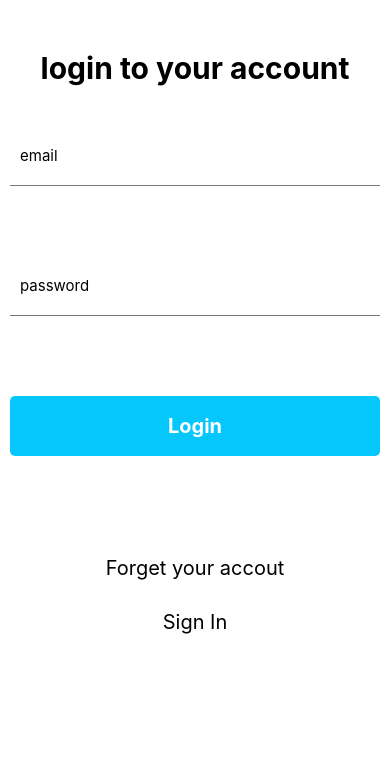
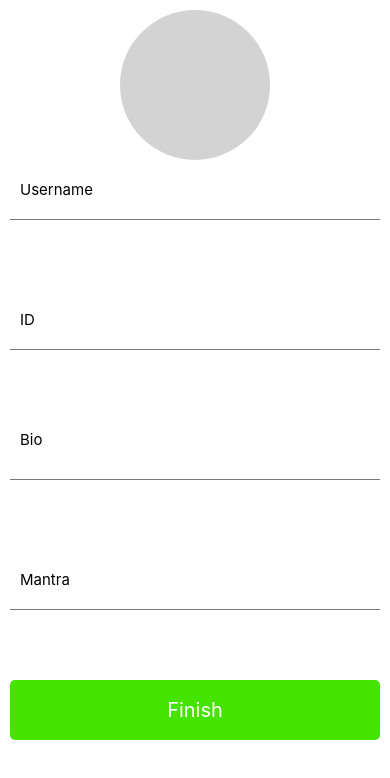
Before and after one commit to EdimarfS/pipooChat, a React Native app in the folder pipocar/: screen / in a window 390 px wide. Shown: the top 778 px of the page. Built offline with nearby package versions, Linux system fonts and the light colour scheme.

Commit message:
UserPersonalDataForm UI done

```diff
--- a/pipocar/App.js
+++ b/pipocar/App.js
@@ -5,9 +5,10 @@ import {
   StatusBar
 } from 'react-native';
 import OneSignal from 'react-native-onesignal';
-import { IntroductionScreen, LoginScreen, SignScreen } from './src/screens';
+import { IntroductionScreen, LoginScreen, SignScreen, UserPersonalEditDataScreen } from './src/screens';
 import './src/fixtimerbug';
 import SignForm from './src/components/screenForms/SignForm';
+import UserPersonalDataScreen from './src/screens/UserPersonalDataScreen';
 //import { Router } from 'react-native-router-flux';
 //import { IntroductionScreen } from './src/screens';
 //import Router from './src/router/Router';
@@ -42,7 +43,7 @@ class  App extends Component{
   render()
   {
     return(
-      <LoginScreen/>
+      <UserPersonalDataScreen/>
     )
   }
 
--- a/pipocar/src/components/screenForms/UserPersonalDataForm.js
+++ b/pipocar/src/components/screenForms/UserPersonalDataForm.js
@@ -5,7 +5,12 @@ import React, { Component } from "react";
 import {
   View,
   Text,
+  TouchableOpacity,
 } from "react-native";
+import {
+  Input,
+  Button,
+} from '../reusebleComponents/index';
 
 class  UserPersonalDataForm extends Component {
 
@@ -13,12 +18,101 @@ class  UserPersonalDataForm extends Component {
 
 
 render(){
-  console.log('UserPersonalDataForm');
+  console.log('LoginForm');
   return (
-    <View>
+    <View
+    style={{
+      marginLeft:10,
+      marginRight:10,
+
+    }}>
 
 
-            <Text> UserPersonalDataForm </Text>
+
+        <TouchableOpacity
+        style={{
+            marginTop:10,
+             width:150,
+             height:150,
+             borderRadius:100,
+             alignSelf:'center',
+             backgroundColor:'lightgrey'
+           }}>
+
+
+        </TouchableOpacity>
+
+
+
+
+
+
+
+      <View
+      style={{
+        marginBottom:70,
+      }}>
+        <Input
+
+        placeholder="Username"
+        />
+      </View>
+      <View
+      style={{
+        marginBottom:70,
+      }}>
+        <Input
+
+        placeholder="ID"
+        />
+      </View>
+      <View
+      style={{
+        marginBottom:70,
+      }}>
+        <Input
+        placeholder="Bio"
+        multiline={true}
+        maxLength={40}
+        />
+      </View>
+      <View
+      style={{
+        marginBottom:70,
+      }}>
+        <Input
+        placeholder="Mantra"
+        secureTextEntry
+        />
+      </View>
+
+      <View
+      style={{
+        marginBottom:30,
+        justifyContent:'center',
+        alignSelf:'center',
+        backgroundColor:'#44e300',
+        width:'100%',
+        height:60,
+        borderRadius:5,
+      }}>
+      <Text
+      style={{
+      fontSize:20,
+      textAlign:'center',
+      color:'white'
+
+      }}> Finish </Text>
+
+
+      </View>
+
+
+
+
+
+
+
 
     </View>
 
@@ -29,4 +123,4 @@ render(){
 
 
 
-export  {UserPersonalDataForm};
+export default UserPersonalDataForm;
--- a/pipocar/src/screens/UserPersonalDataScreen.js
+++ b/pipocar/src/screens/UserPersonalDataScreen.js
@@ -1,94 +1,23 @@
 
 //Essa é a aplicação Ngambwe, todos os direitos estão reservados para empresa @Uajiza
 // Uajiza - 2020
-
-
 import React, { Component } from "react";
 import {
   View,
   Text,
-  FlatList,
-  TouchableOpacity,
-  ScrollView,
-  Image
 } from "react-native";
-//import firebase from 'firebase';
-import {connect} from 'react-redux';
-import _ from 'lodash';
-import { Actions } from "react-native-router-flux";
-import { Input } from '../components/reusebleComponents/index';
-import Lottie from 'lottie-react-native';
-import ImageBlurLoading from 'react-native-image-blur-loading'
 
-
+import UserPersonalDataForm from '../components/screenForms/UserPersonalDataForm';
 
 class  UserPersonalDataScreen extends Component {
 
 
-
-
 render(){
-  return (
-    <View
-    //showsVerticalScrollIndicator={false}
-     style={{
-      flex:1,
-   //   backgroundColor:'red'
-    }}>
-
-
-
-
-    </View>
-
-
-  );
+  console.log('UserPersonalDataScreen');
+  return (<UserPersonalDataForm/>);
 }
 }
 
 
 
-export  {UserPersonalDataScreen};
-
-
-const styles = {
-  GroupsName:{
-    fontSize:20,
-    fontWeight:'bold',
-    color:'black'
-  },
-  lastestMessageStyles:{
-  color:'black',
-  fontSize:10,
-  },
-  currentUserStyle: {
-    color:'black',
-    fontWeight:'bold',
-
-
-  },
-  avatarStyle:{
-     backgroundColor:'grey',
-  },
-  nameAvatar:{
-    fontWeight:'bold',
-    fontSize:20,
-  },
-  latestMessageAvatar:{
-   color:'grey',
-    fontSize:11,
-  },
-  lottieStyle : {
-    // flex:1,
-    //  width:100, //--> Problem
-    height:100,
-     // alignSelf:'center',
-    //justifyContent:'center',
-
-
-   // marginTop:20,
-   // marginLeft:5,
-
-  }
-
-}
+export default UserPersonalDataScreen;
--- a/pipocar/src/screens/UserPersonalEditDataScreen.js
+++ b/pipocar/src/screens/UserPersonalEditDataScreen.js
@@ -6,6 +6,7 @@ import {
   View,
   Text,
 } from "react-native";
+import UserPersonalEditDataForm from '../components/screenForms/UserPersonalDataForm';
 
 class  UserPersonalEditDataScreen extends Component {
 
@@ -14,16 +15,7 @@ class  UserPersonalEditDataScreen extends Component {
 
 render(){
   console.log('UserPersonalEditDataScreen');
-  return (
-    <View>
-
-
-            <Text> UserPersonalEditDataScreen </Text>
-
-    </View>
-
-
-  );
+  return (<UserPersonalEditDataForm/>);
 }
 }
 
```
